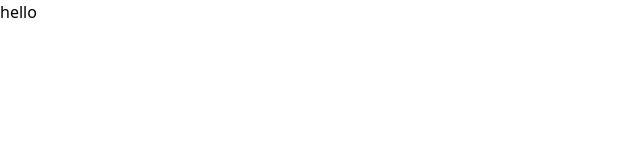
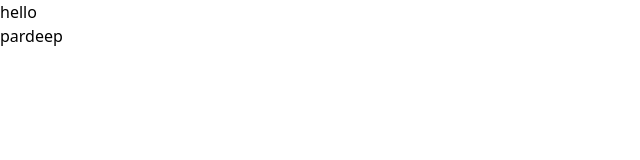
Before and after one commit to radialcoderavipoonia/venveo, a website built with Vite: page index.html in a window 1280 px wide. Shown: the full height of the page, 0-640 px from the left. Built offline with nearby package versions, Linux system fonts and the light colour scheme.

Commit message:
branch setup

```diff
--- a/index.html
+++ b/index.html
@@ -9,6 +9,7 @@
 <body>
     <div>
         <h1>hello</h1>
+        <p>pardeep</p>
     </div>
 </body>
 </html>
```
